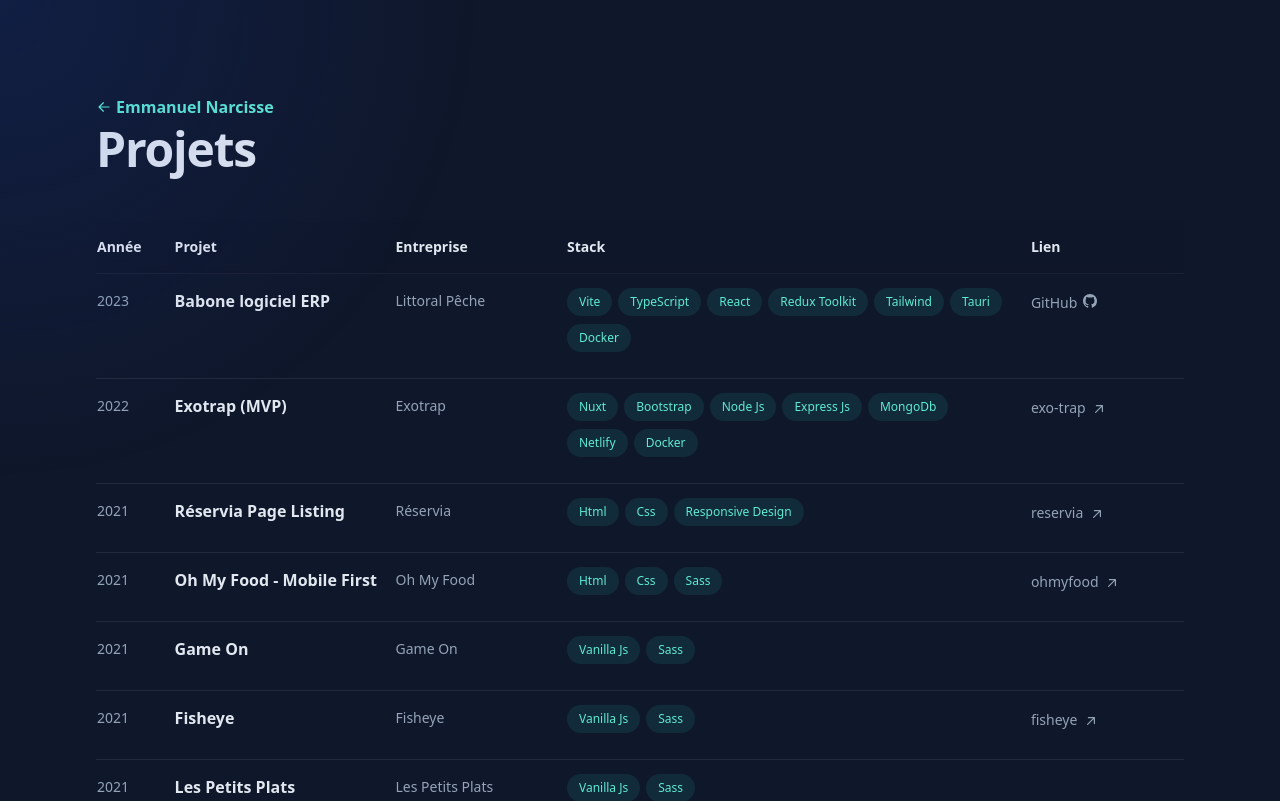
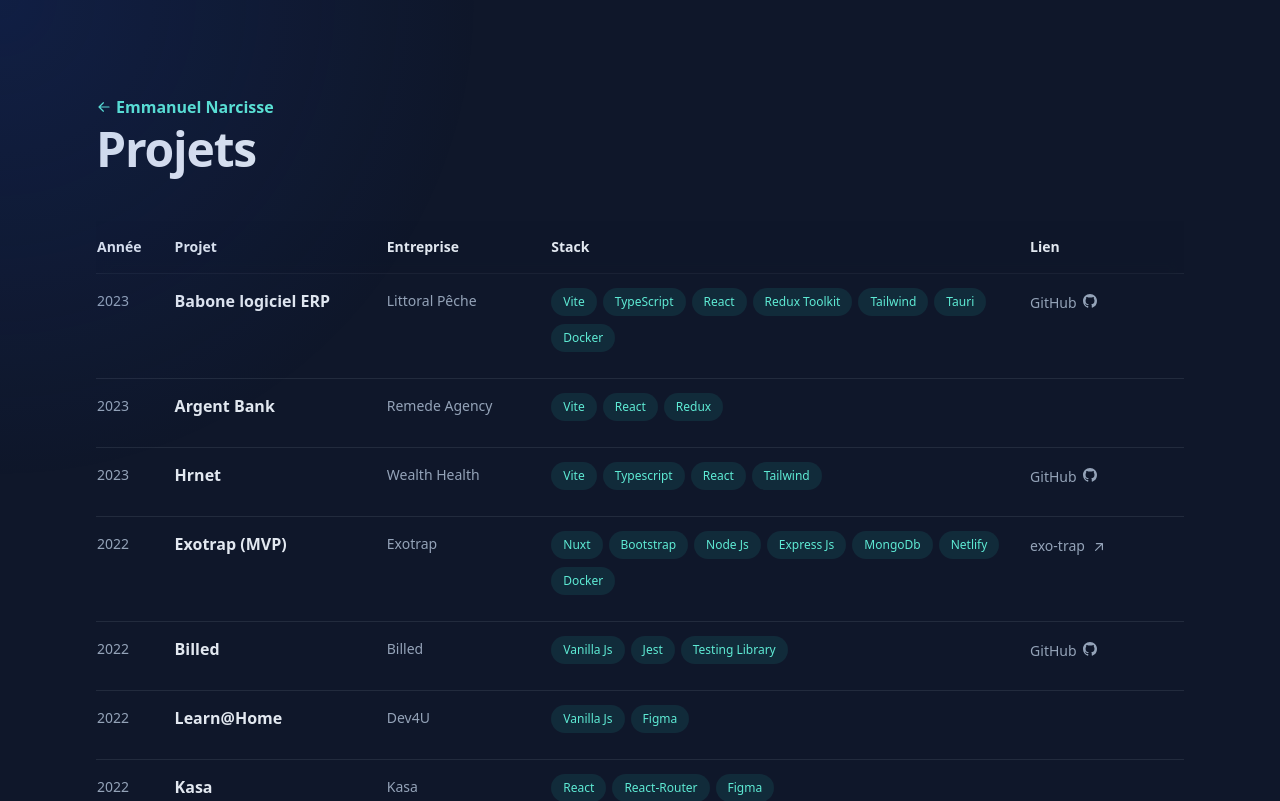
Before and after one commit to Emmanuel97423/my-portfolio, a Nuxt app: page /PageArchive in a window 1280 px wide. Shown: the top 801 px of the page. Built offline with nearby package versions, Linux system fonts and the light colour scheme.

Commit message:
Fix: Font size to about

```diff
--- a/composables/state.ts
+++ b/composables/state.ts
@@ -1,8 +1,11 @@
 import { projects } from '../database/projects';
 import { experiences } from '../database/experiences';
 import {hobbies} from "../database/hobbies";
+import { sortAscending } from "../utils/sort";
 
 import type {HobbieProps, ExperienceProps,ProjectProps } from "../types/types";
+
+const sortedProject = sortAscending(projects)
 
 export const useClientX = ()=> useState<number>('clientX', () => 0);
 export const useClientY = ()=> useState<number>('clientY', () => 0);
--- a/database/projects.ts
+++ b/database/projects.ts
@@ -474,8 +474,8 @@
      {
         id: 36,
         year: 2009,
-        project: 'POURQUOI PAS ? REUNION',
-        company: 'POURQUOI PAS ? PARIS',
+        project: 'Pourquoi Pas ? Réunion',
+        company: 'Pourquoi Pas ? Paris',
         stack: ['Php','Magento','Apache','Photoshop','Mysql' ],
         link: {
             type: 'link',
--- a/pages/index.vue
+++ b/pages/index.vue
@@ -18,7 +18,7 @@
                     Logiciel
                 </h2>
                 <p class="mt-4 max-w-xs leading-normal">Je crée des produits et des expériences numériques accessibles et
-                    inclusifs pour le Web, les appareils mobiles et les ordinateurs de bureau.
+                    inclusifs pour le web, les appareils mobiles et les ordinateurs de bureau.
                 </p>
                 <nav class="nav hidden lg:block" aria-label="In-page jump links">
                     <ul class="mt-16 w-max">
--- /dev/null
+++ b/utils/sort.ts
@@ -0,0 +1,6 @@
+import { ProjectProps } from "types/types"
+export const sortAscending=(arr:ProjectProps[])=>{
+arr.sort((a:ProjectProps,b:ProjectProps)=>{
+    return b.year - a.year
+})
+}
```
